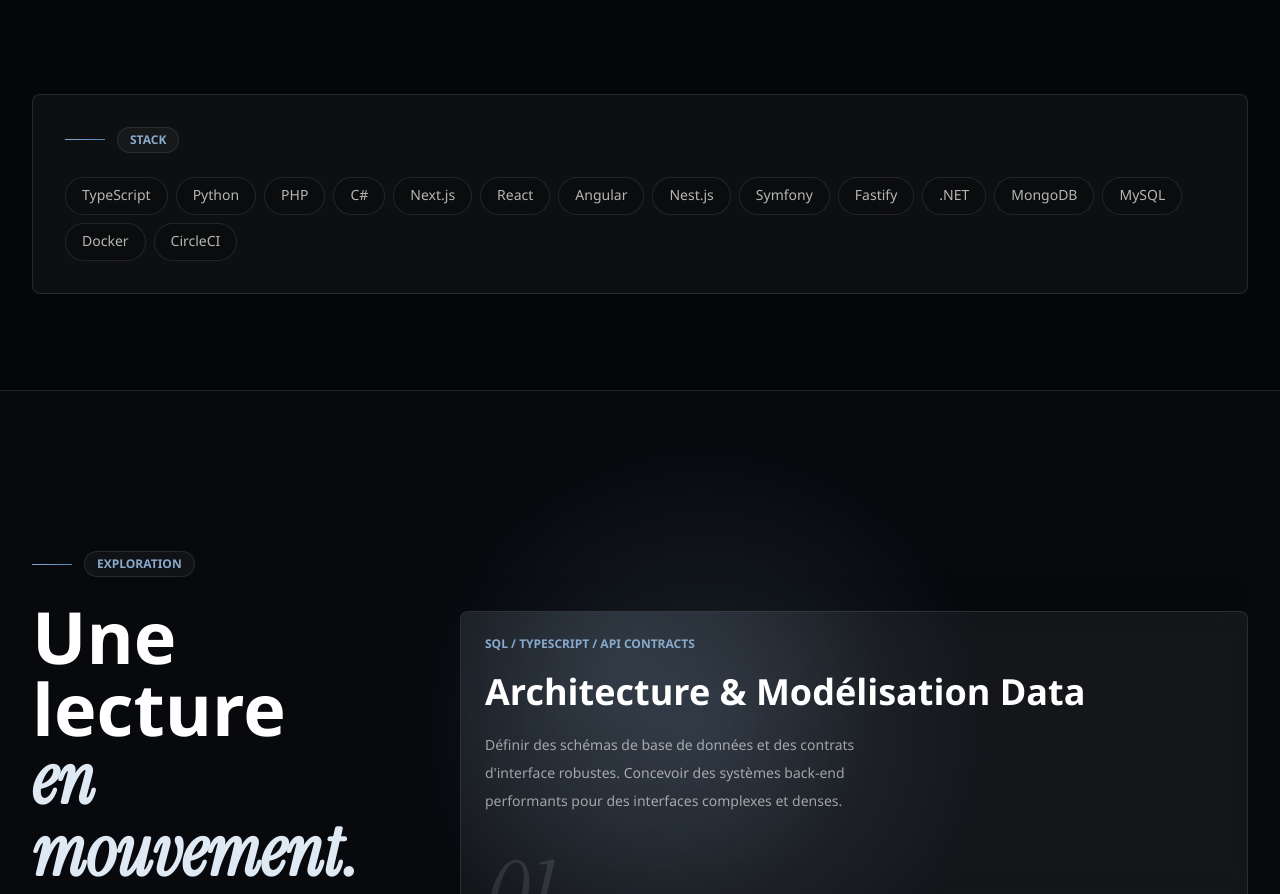
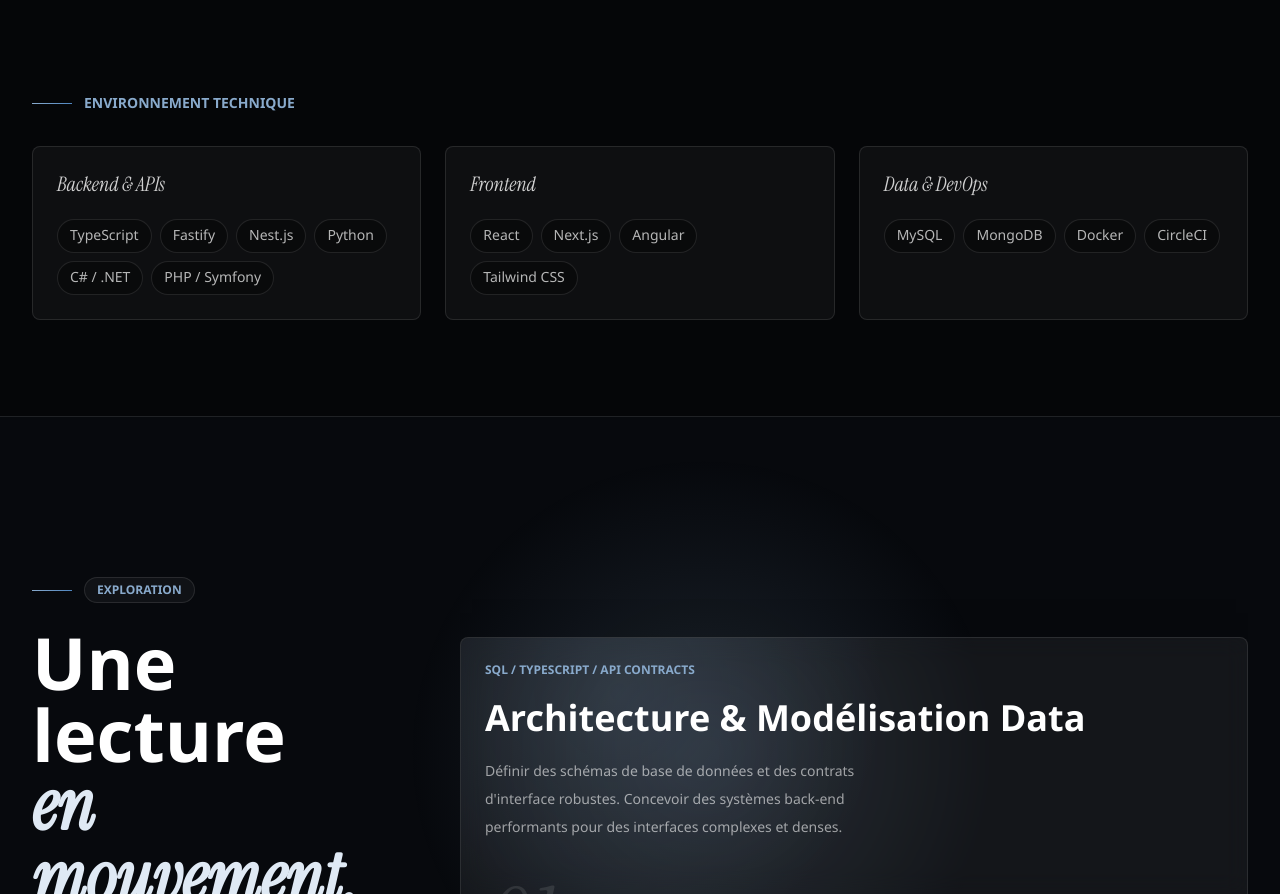
Before and after one commit to adamslma/adam-salama-portfolio, a Next.js app in the folder adam-salama-portfolio/: page / in a window 1280 px wide. Shown: the part 1929-2823 px from the top of the page. Built offline with nearby package versions, Linux system fonts and the light colour scheme; a web font is replaced by a local one.

Commit message:
feature: stack

```diff
--- a/adam-salama-portfolio/app/page.tsx
+++ b/adam-salama-portfolio/app/page.tsx
@@ -69,22 +69,19 @@ const galleryItems = [
   },
 ];
 
-const stack = [
-  "TypeScript",
-  "Python",
-  "PHP",
-  "C#",
-  "Next.js",
-  "React",
-  "Angular",
-  "Nest.js",
-  "Symfony",
-  "Fastify",
-  ".NET",
-  "MongoDB",
-  "MySQL",
-  "Docker",
-  "CircleCI",
+const stackGroups = [
+  {
+    title: "Backend & APIs",
+    items: ["TypeScript", "Fastify", "Nest.js", "Python", "C# / .NET", "PHP / Symfony"],
+  },
+  {
+    title: "Frontend",
+    items: ["React", "Next.js", "Angular", "Tailwind CSS"],
+  },
+  {
+    title: "Data & DevOps",
+    items: ["MySQL", "MongoDB", "Docker", "CircleCI"],
+  },
 ];
 
 function GitHubIcon() {
@@ -291,23 +288,34 @@ export default function Home() {
       </section>
 
       <section className="mx-auto max-w-7xl px-5 pb-24 md:px-8">
-        <div className="rounded-[8px] border border-white/10 bg-white/[0.04] p-6 md:p-8">
-          <div className="mb-6 flex items-center gap-3">
+  <div className="mb-8 flex items-center gap-3">
     <span className="h-px w-10 bg-[linear-gradient(135deg,#89AACC,#4E85BF)]" />
-                <p className="rounded-full border border-white/10 bg-white/[0.04] px-3 py-1 text-xs font-semibold uppercase text-[#89AACC]">
-                  Stack
+    <h2 className="text-sm font-semibold uppercase text-[#89AACC]">
+      Environnement technique
+    </h2>
+  </div>
+
+  <div className="grid gap-6 md:grid-cols-3">
+    {stackGroups.map((group) => (
+      <div
+        key={group.title}
+        className="rounded-[8px] border border-white/10 bg-white/[0.04] p-6 transition-colors hover:border-white/15"
+      >
+        <p className="mb-5 font-serif text-xl italic text-white/80">
+          {group.title}
         </p>
-              </div>
-          <div className="mt-6 flex flex-wrap gap-2">
-            {stack.map((tech) => (
+        <div className="flex flex-wrap gap-2">
+          {group.items.map((tech) => (
             <span
               key={tech}
-                className="rounded-full border border-white/10 bg-black/20 px-4 py-2 text-sm text-white/70"
+              className="rounded-full border border-white/10 bg-black/30 px-3 py-1.5 text-sm text-white/70 transition-all duration-300 hover:border-[#89AACC]/40 hover:bg-white/[0.06] hover:text-white"
             >
               {tech}
             </span>
           ))}
         </div>
+      </div>
+    ))}
   </div>
 </section>
 
```
Lines whose indentation alone changed are shown as unchanged.
